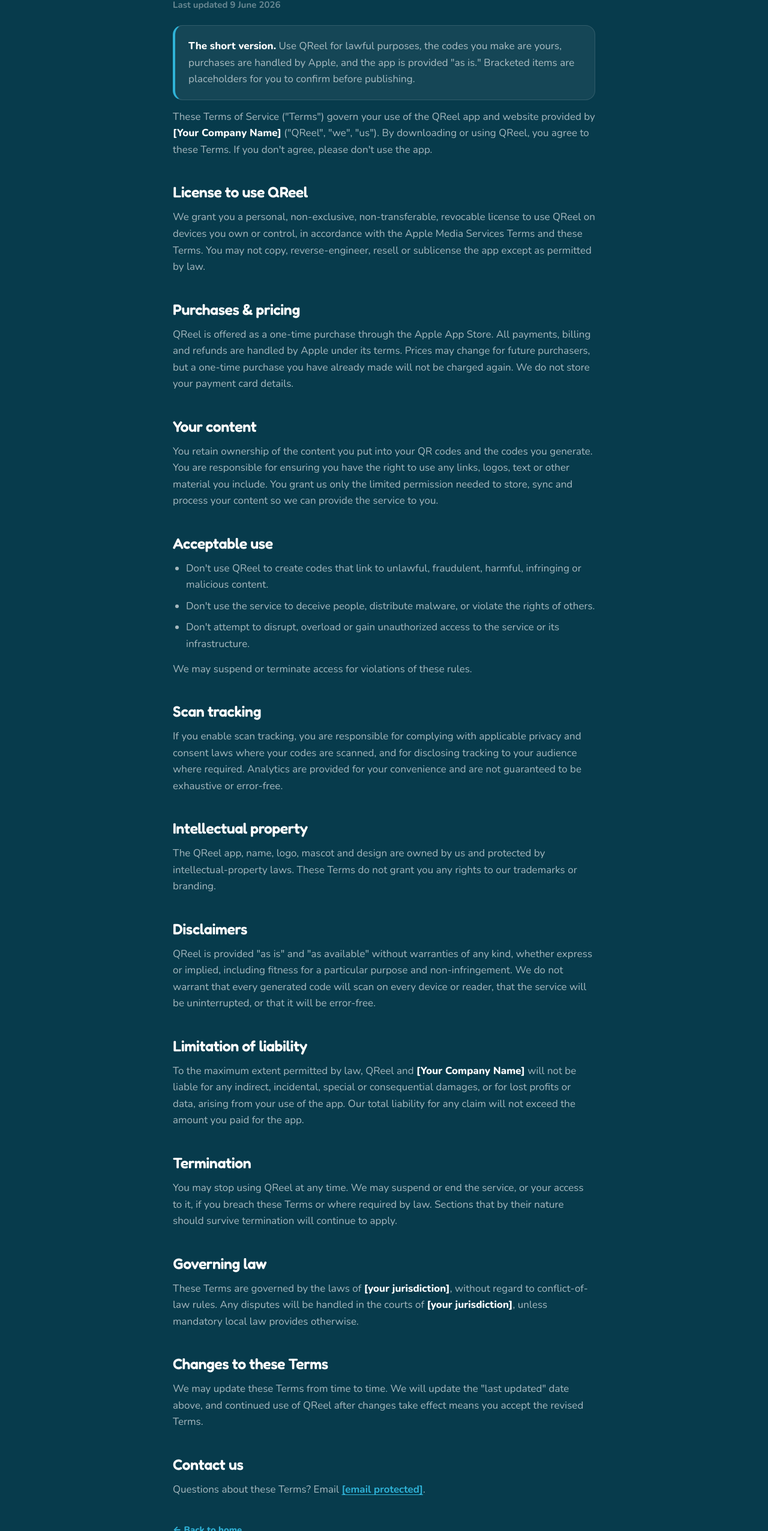
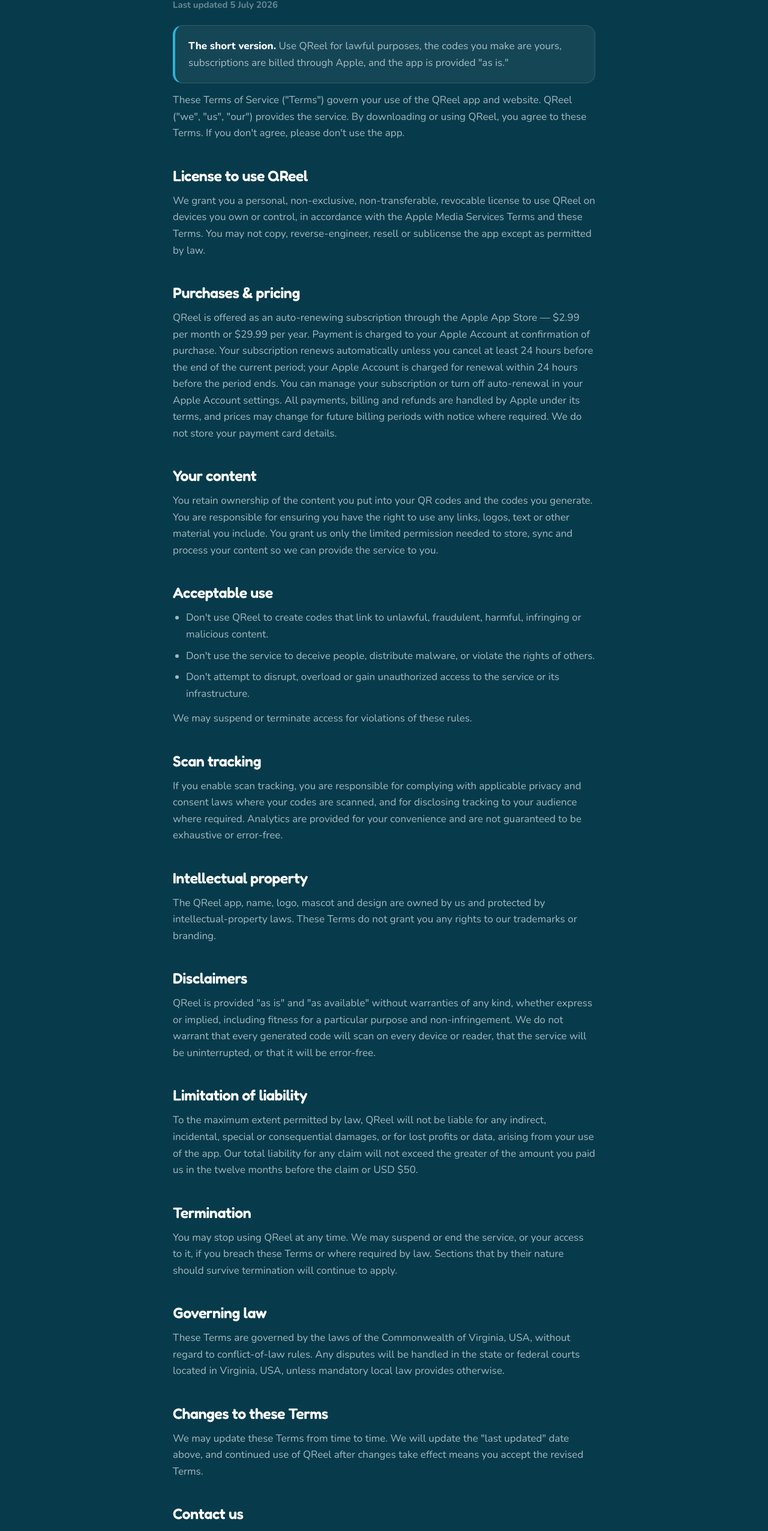
Before and after one commit to John-C-Gordon/QReel-Website, a plain HTML site: page terms.html in a window 1280 px wide. Shown: the part 235-2788 px from the top of the page at 60% size. Drawn offline with nearby package versions, Linux system fonts and the light colour scheme.

Commit message:
Update terms of service and subscription details

```diff
--- a/terms.html
+++ b/terms.html
@@ -12,7 +12,7 @@
 <header class="nav">
   <div class="wrap nav-inner">
     <a class="nav-brand" href="index.html" aria-label="QReel home">
-      <img src="assets/app-icon.png" alt="QReel"><span>QReel</span>
+      <img src="assets/QReel-app-icon-reef-1024.png" alt="QReel"><span>QReel</span>
     </a>
     <nav class="nav-links">
       <a class="hide-sm" href="index.html#features">Features</a>
@@ -30,19 +30,19 @@
 <main class="doc">
   <span class="eyebrow">Legal</span>
   <h1 class="display">Terms of Service</h1>
-  <p class="meta">Last updated 9 June 2026</p>
+  <p class="meta">Last updated 5 July 2026</p>
 
   <div class="callout">
-    <p><strong>The short version.</strong> Use QReel for lawful purposes, the codes you make are yours, purchases are handled by Apple, and the app is provided "as is." Bracketed items are placeholders for you to confirm before publishing.</p>
+    <p><strong>The short version.</strong> Use QReel for lawful purposes, the codes you make are yours, subscriptions are billed through Apple, and the app is provided "as is."</p>
   </div>
 
-  <p>These Terms of Service ("Terms") govern your use of the QReel app and website provided by <strong>[Your Company Name]</strong> ("QReel", "we", "us"). By downloading or using QReel, you agree to these Terms. If you don't agree, please don't use the app.</p>
+  <p>These Terms of Service ("Terms") govern your use of the QReel app and website. QReel ("we", "us", "our") provides the service. By downloading or using QReel, you agree to these Terms. If you don't agree, please don't use the app.</p>
 
   <h2>License to use QReel</h2>
   <p>We grant you a personal, non-exclusive, non-transferable, revocable license to use QReel on devices you own or control, in accordance with the Apple Media Services Terms and these Terms. You may not copy, reverse-engineer, resell or sublicense the app except as permitted by law.</p>
 
   <h2>Purchases &amp; pricing</h2>
-  <p>QReel is offered as a one-time purchase through the Apple App Store. All payments, billing and refunds are handled by Apple under its terms. Prices may change for future purchasers, but a one-time purchase you have already made will not be charged again. We do not store your payment card details.</p>
+  <p>QReel is offered as an auto-renewing subscription through the Apple App Store — $2.99 per month or $29.99 per year. Payment is charged to your Apple Account at confirmation of purchase. Your subscription renews automatically unless you cancel at least 24 hours before the end of the current period; your Apple Account is charged for renewal within 24 hours before the period ends. You can manage your subscription or turn off auto-renewal in your Apple Account settings. All payments, billing and refunds are handled by Apple under its terms, and prices may change for future billing periods with notice where required. We do not store your payment card details.</p>
 
   <h2>Your content</h2>
   <p>You retain ownership of the content you put into your QR codes and the codes you generate. You are responsible for ensuring you have the right to use any links, logos, text or other material you include. You grant us only the limited permission needed to store, sync and process your content so we can provide the service to you.</p>
@@ -65,26 +65,26 @@
   <p>QReel is provided "as is" and "as available" without warranties of any kind, whether express or implied, including fitness for a particular purpose and non-infringement. We do not warrant that every generated code will scan on every device or reader, that the service will be uninterrupted, or that it will be error-free.</p>
 
   <h2>Limitation of liability</h2>
-  <p>To the maximum extent permitted by law, QReel and <strong>[Your Company Name]</strong> will not be liable for any indirect, incidental, special or consequential damages, or for lost profits or data, arising from your use of the app. Our total liability for any claim will not exceed the amount you paid for the app.</p>
+  <p>To the maximum extent permitted by law, QReel will not be liable for any indirect, incidental, special or consequential damages, or for lost profits or data, arising from your use of the app. Our total liability for any claim will not exceed the greater of the amount you paid us in the twelve months before the claim or USD $50.</p>
 
   <h2>Termination</h2>
   <p>You may stop using QReel at any time. We may suspend or end the service, or your access to it, if you breach these Terms or where required by law. Sections that by their nature should survive termination will continue to apply.</p>
 
   <h2>Governing law</h2>
-  <p>These Terms are governed by the laws of <strong>[your jurisdiction]</strong>, without regard to conflict-of-law rules. Any disputes will be handled in the courts of <strong>[your jurisdiction]</strong>, unless mandatory local law provides otherwise.</p>
+  <p>These Terms are governed by the laws of the Commonwealth of Virginia, USA, without regard to conflict-of-law rules. Any disputes will be handled in the state or federal courts located in Virginia, USA, unless mandatory local law provides otherwise.</p>
 
   <h2>Changes to these Terms</h2>
   <p>We may update these Terms from time to time. We will update the "last updated" date above, and continued use of QReel after changes take effect means you accept the revised Terms.</p>
 
   <h2>Contact us</h2>
-  <p>Questions about these Terms? Email <a class="inline" href="/cdn-cgi/l/email-protection#473432373728353307363522222b69263737"><span class="__cf_email__" data-cfemail="abd8dedbdbc4d9dfebdad9cecec785cadbdb">[email&#160;protected]</span></a>.</p>
+  <p>Questions about these Terms? Email <a class="inline" href="/cdn-cgi/l/email-protection#bbc8cecbcbd4c9cffbcac9deded795dacbcb"><span class="__cf_email__" data-cfemail="1e6d6b6e6e716c6a5e6f6c7b7b72307f6e6e">[email&#160;protected]</span></a>.</p>
 
   <p style="margin-top:40px;"><a class="toc-back" href="index.html">← Back to home</a></p>
 </main>
 <footer class="foot">
   <div class="foot-legal" style="border:none;margin-top:0;">
     <span>© 2026 QReel. All rights reserved.</span>
-    <span><a href="privacy.html">Privacy</a> &nbsp;·&nbsp; <a href="terms.html">Terms</a> &nbsp;·&nbsp; <a href="/cdn-cgi/l/email-protection#c2b1b7b2b2adb0b682b3b0a7a7aeeca3b2b2">Contact</a></span>
+    <span><a href="privacy.html">Privacy</a> &nbsp;·&nbsp; <a href="terms.html">Terms</a> &nbsp;·&nbsp; <a href="/cdn-cgi/l/email-protection#077472777768757347767562626b29667777">Contact</a></span>
   </div>
 </footer>
 <script data-cfasync="false" src="/cdn-cgi/scripts/5c5dd728/cloudflare-static/email-decode.min.js"></script><script src="site.js"></script>
```
